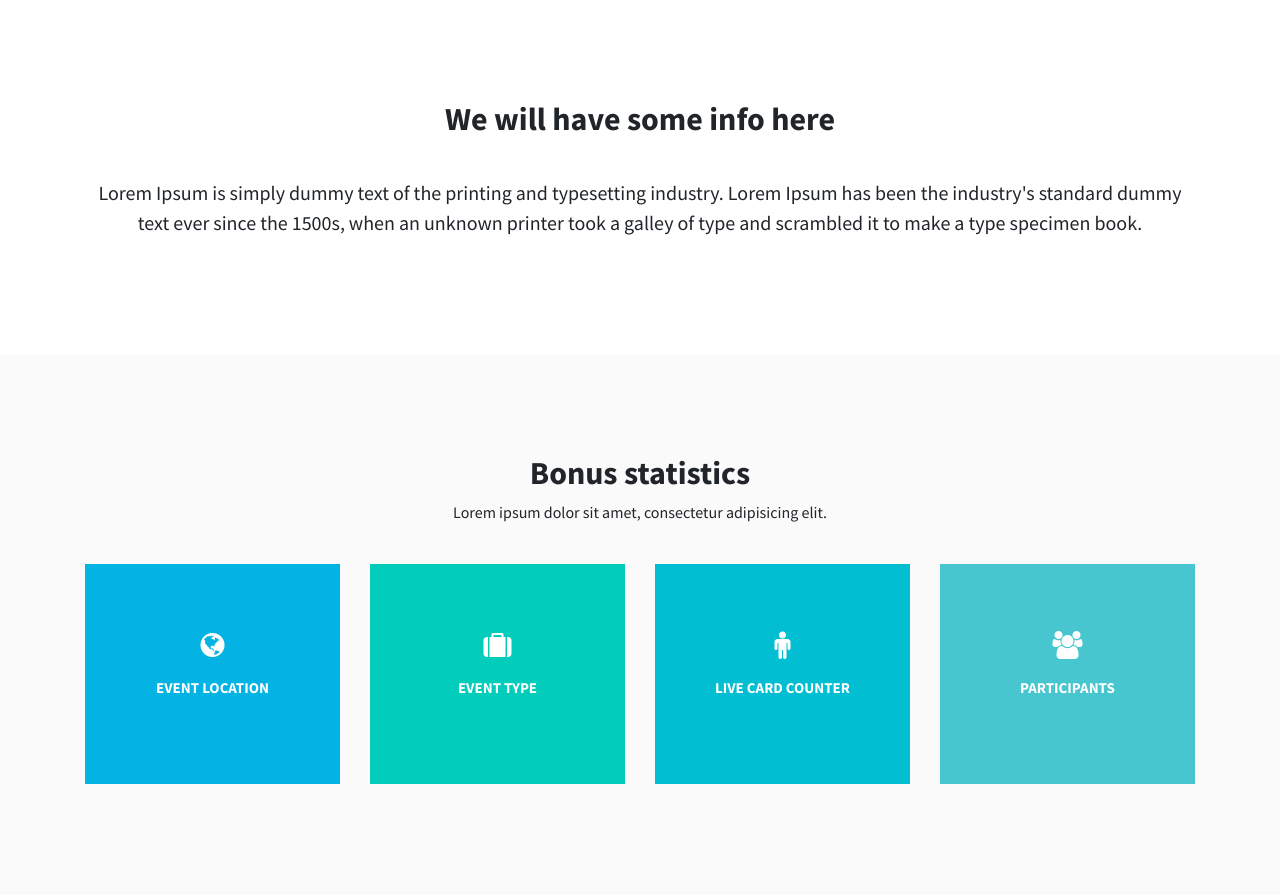
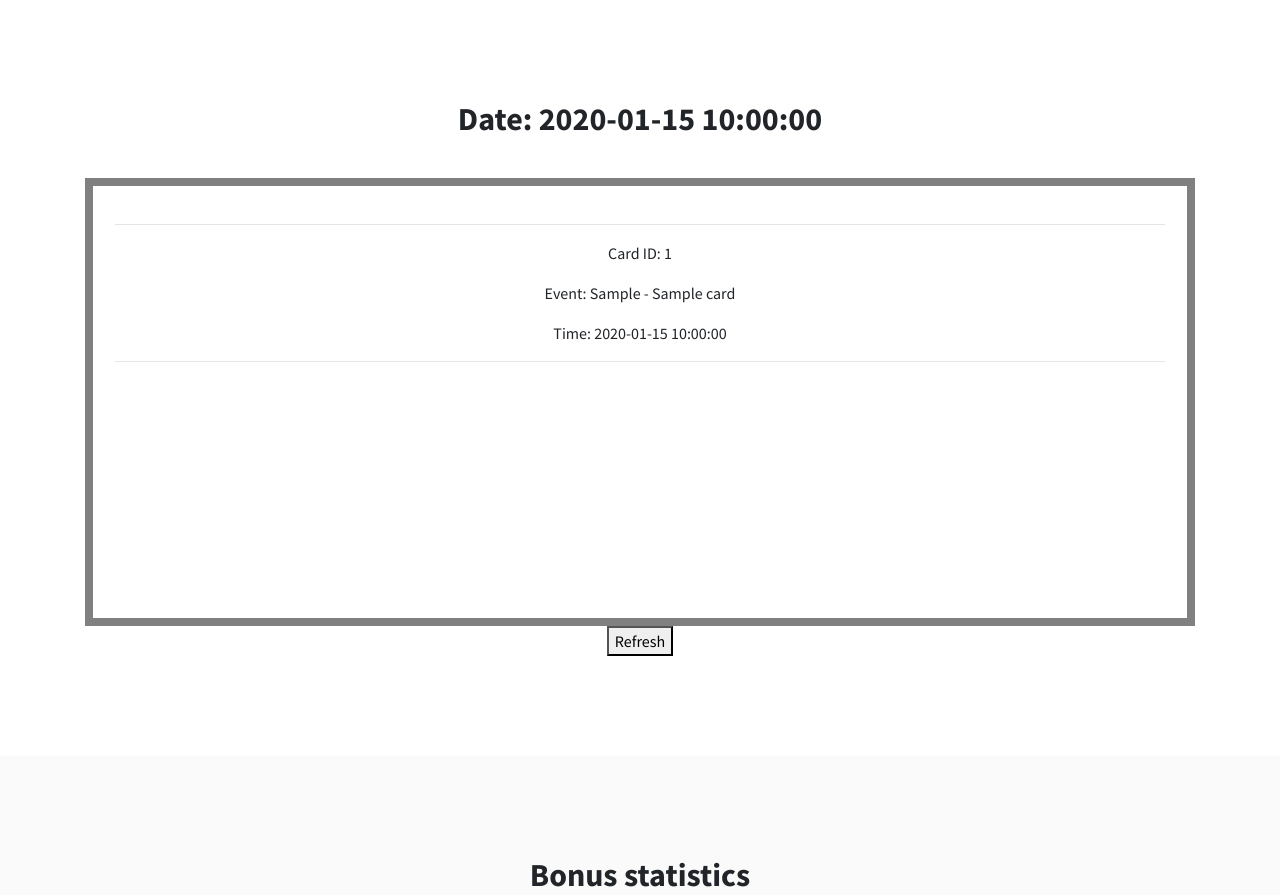
Before and after one commit to asteasolutions/office-access-control, a Flask app: template flask_app/templates/real_time.html in a window 1280 px wide. Shown: the part 82-977 px from the top of the page. Run offline with Flask 2, Linux system fonts and the light colour scheme; the template is opened without the code that fills it: most values are stand-ins (such as "Sample title", 1, 10 or a date in 2020); parts of the project's set-up code (start-up, migrations or seed data) failed here and were passed over.

Commit message:
Added real time page

```diff
--- a/flask_app/app.py
+++ b/flask_app/app.py
@@ -1,5 +1,6 @@
 from flask import Flask, jsonify, request, render_template, redirect, url_for
 from ..database_connection.event import Event
+import datetime
 
 app = Flask(__name__)
 # app.config['SEND_FILE_MAX_AGE_DEFAULT']
@@ -23,7 +24,15 @@
 
 @app.route('/real_time', methods=['GET', 'POST'])
 def real_time():
-    return render_template("real_time.html", event_date = "03.33.33")
+    date = str(datetime.datetime.today()).split(' ')
+    today = date[0]
+    cardsFound = Event.get_access_granted_in_date(today)
+    cardsFound.sort(key = sortBy)
+    for card in cardsFound:
+        hours = str(card.eventTime).split(' ')
+        card.eventTime = hours[1]
+    print(today)
+    return render_template("real_time.html", event_date = today, date=today, cardsCount = Event.get_count_in_date(today), cards = cardsFound)
 
 def sortBy(card):
     return card.eventTime
--- a/flask_app/templates/real_time.html
+++ b/flask_app/templates/real_time.html
@@ -65,9 +65,20 @@
       <div class="row">
         <div class="col-lg-12">
           <div class="block-heading">
-            <h2>We will have some info here</h2>
+            <h2>Date: {{ date }}</h2>
           </div>
-          <p class="lead">Lorem Ipsum is simply dummy text of the printing and typesetting industry. Lorem Ipsum has been the industry's standard dummy text ever since the 1500s, when an unknown printer took a galley of type and scrambled it to make a type specimen book.</p>
+          <div class="column">
+            <div style="height:28em; width: 100%;;overflow:auto;border:8px solid gray;padding:2%;">
+              <hr>
+              {% for card in cards %}
+              <li><p id="card-id">Card ID: {{ card.cardNumber }}</p></li>
+              <li><p>Event: {{ card.eventType }} - {{ card.recordName }}</p></li>
+              <li><p>Time: {{ card.eventTime }} </p></li>
+              <hr>
+              {% endfor %}
+            </div>
+            <button type="button" onclick="refresh()">Refresh</button>
+          </div>
         </div>
       </div>
     </div>
@@ -146,6 +157,12 @@
       <p class="text-muted small mb-0">Designed by Position2 && Astea Boys</p>
     </div>
   </footer>
+
+  <script>
+    function refresh() {
+      location.reload();
+    }
+    </script>
 </body>
 
 </html>
```
